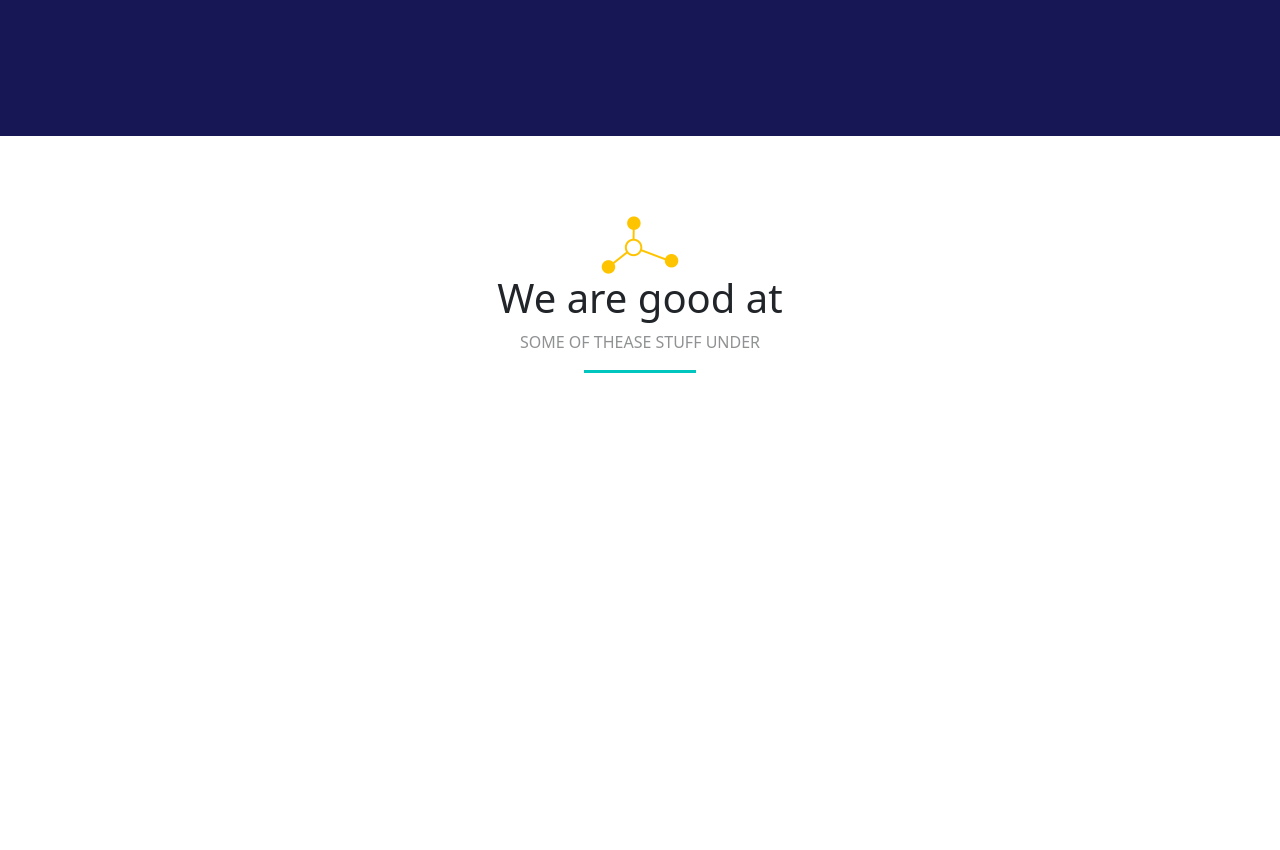
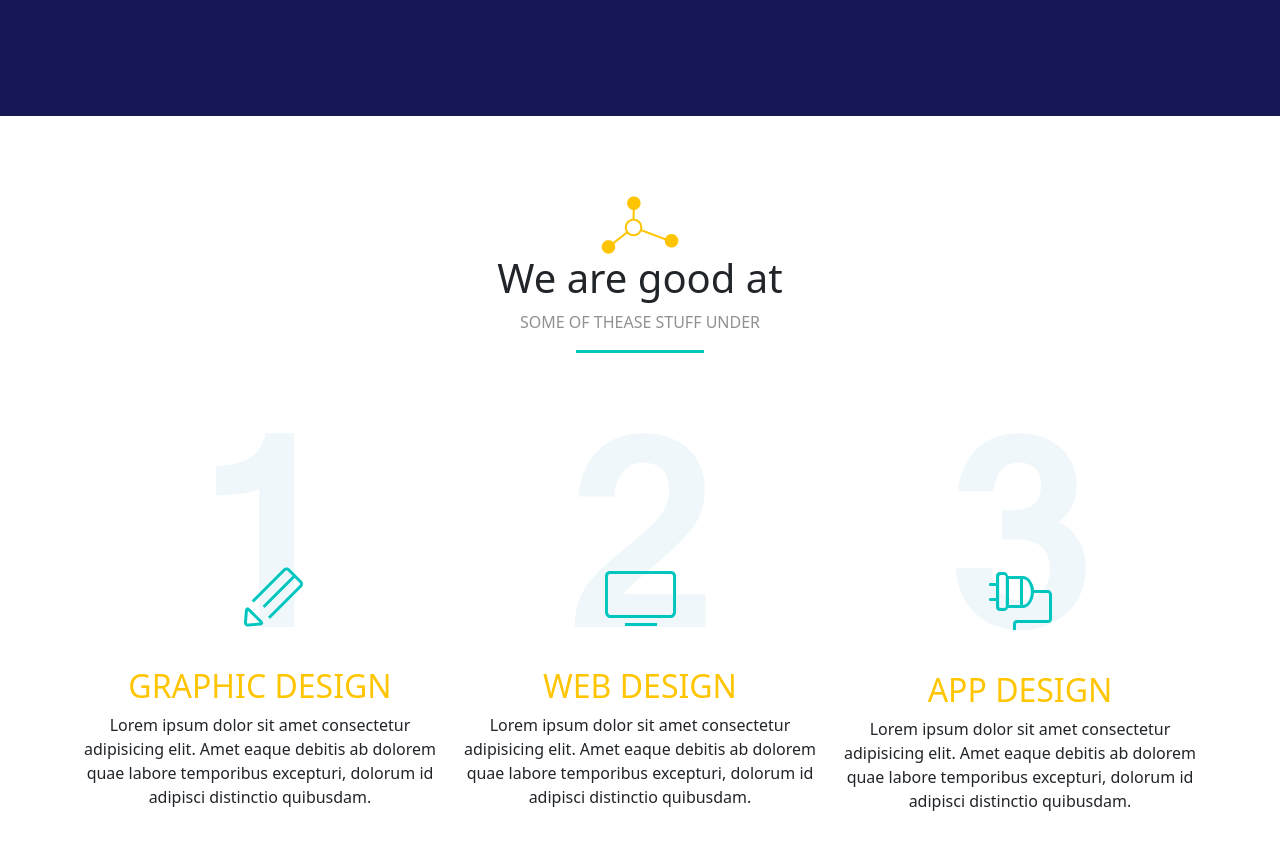
Before and after one commit to Pampers432/Bondi, a plain HTML site: page index.html in a window 1280 px wide. Shown: the part 364-1214 px from the top of the page. Drawn offline with nearby package versions, Linux system fonts and the light colour scheme.

Commit message:
Add files via upload

```diff
--- a/index.html
+++ b/index.html
@@ -56,11 +56,30 @@
     </div>
 
     <div class="main1">
-        <div class="container" style="text-align: center; padding-top: 10vh;">
+        <div style="text-align: center; padding-top: 10vh;">
             <img src="images/Composite Path.png" alt="|TT|">
             <h1>We are good at</h1>
             <p style="opacity: 50%;">SOME OF THEASE STUFF UNDER</p>
             <div class="line"></div>
+            <div class="container" style="padding-top: 10vh;">
+                <div class="row">
+                    <div class="col-4">
+                        <img src="images/number1.png" alt="">
+                        <h2 class="selectText">graphic design</h2>
+                        <p style="text-align: center;">Lorem ipsum dolor sit amet consectetur adipisicing elit. Amet eaque debitis ab dolorem quae labore temporibus excepturi, dolorum id adipisci distinctio quibusdam.</p>
+                    </div>
+                    <div class="col-4">
+                        <img src="images/number2.png" alt="">
+                        <h2 class="selectText">web design</h2>
+                        <p style="text-align: center;">Lorem ipsum dolor sit amet consectetur adipisicing elit. Amet eaque debitis ab dolorem quae labore temporibus excepturi, dolorum id adipisci distinctio quibusdam.</p>
+                    </div>
+                    <div class="col-4">
+                        <img src="images/number3.png" alt="">
+                        <h2 class="selectText">app design</h2>
+                        <p style="text-align: center;">Lorem ipsum dolor sit amet consectetur adipisicing elit. Amet eaque debitis ab dolorem quae labore temporibus excepturi, dolorum id adipisci distinctio quibusdam.</p>
+                    </div>
+                </div>
+            </div>
         </div>
     </div>
 
--- a/style.css
+++ b/style.css
@@ -12,7 +12,7 @@ body {
 }
 
 .head{
-    height: 500px;
+    height: 60vh;
     background-color: rgb(23, 23, 86);
 }
 
@@ -63,7 +63,8 @@ body {
 }
 
 :root {
-    --color2: rgb(0, 198, 191);
+    --color1: rgb(0, 198, 191);
+    --textColor1: rgb(255, 197, 1);
 }
 
 .centered-section {
@@ -75,6 +76,12 @@ body {
 .line {
     height: 3px;
     width: 10%;
-    background-color: var(--color2);
+    background-color: var(--color1);
     margin: 0 auto;
 }
+
+.selectText {
+    text-transform: uppercase;
+    color: var(--textColor1);
+    padding-top: 5vh;
+}
```
